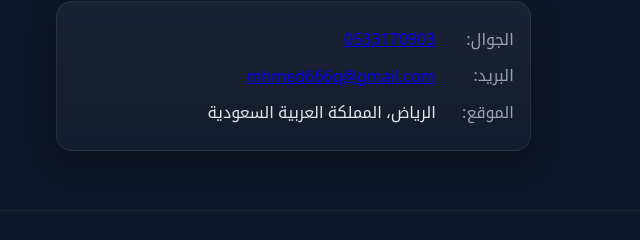
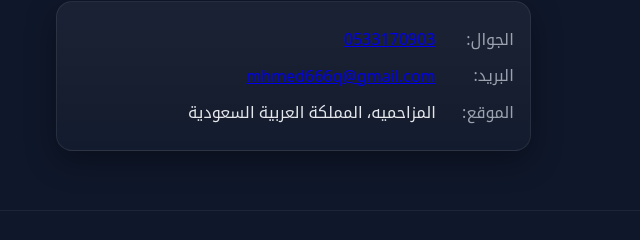
Before and after one commit to irjt511/msjandlkendwlqjdnanlkkl12skdAD, a plain HTML site: page index.html in a window 1280 px wide. Shown: the part 1615-1855 px from the top of the page, 640-1280 px from the left. Drawn offline with Linux system fonts and the light colour scheme.

Commit message:
تحديث الموقع

```diff
--- a/index.html
+++ b/index.html
@@ -110,7 +110,7 @@
       <div class="contact-card">
         <div class="row"><span class="label">الجوال:</span><a href="https://wa.me/966533170903" target="_blank">0533170903</a></div>
         <div class="row"><span class="label">البريد:</span><a href="mailto:mhmed666q@gmail.com">mhmed666q@gmail.com</a></div>
-        <div class="row"><span class="label">الموقع:</span><span>الرياض، المملكة العربية السعودية</span></div>
+        <div class="row"><span class="label">الموقع:</span><span>المزاحميه، المملكة العربية السعودية</span></div>
       </div>
     </div>
   </section>
```
